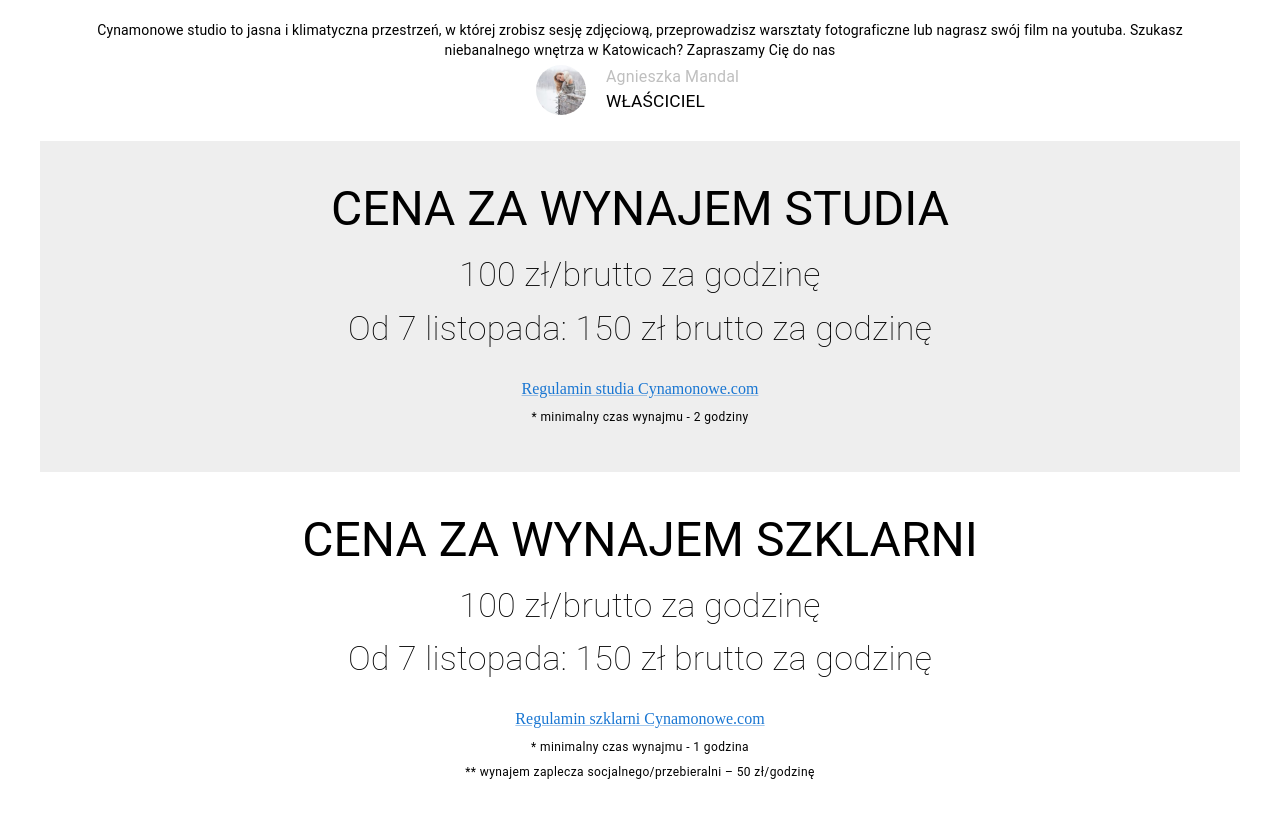
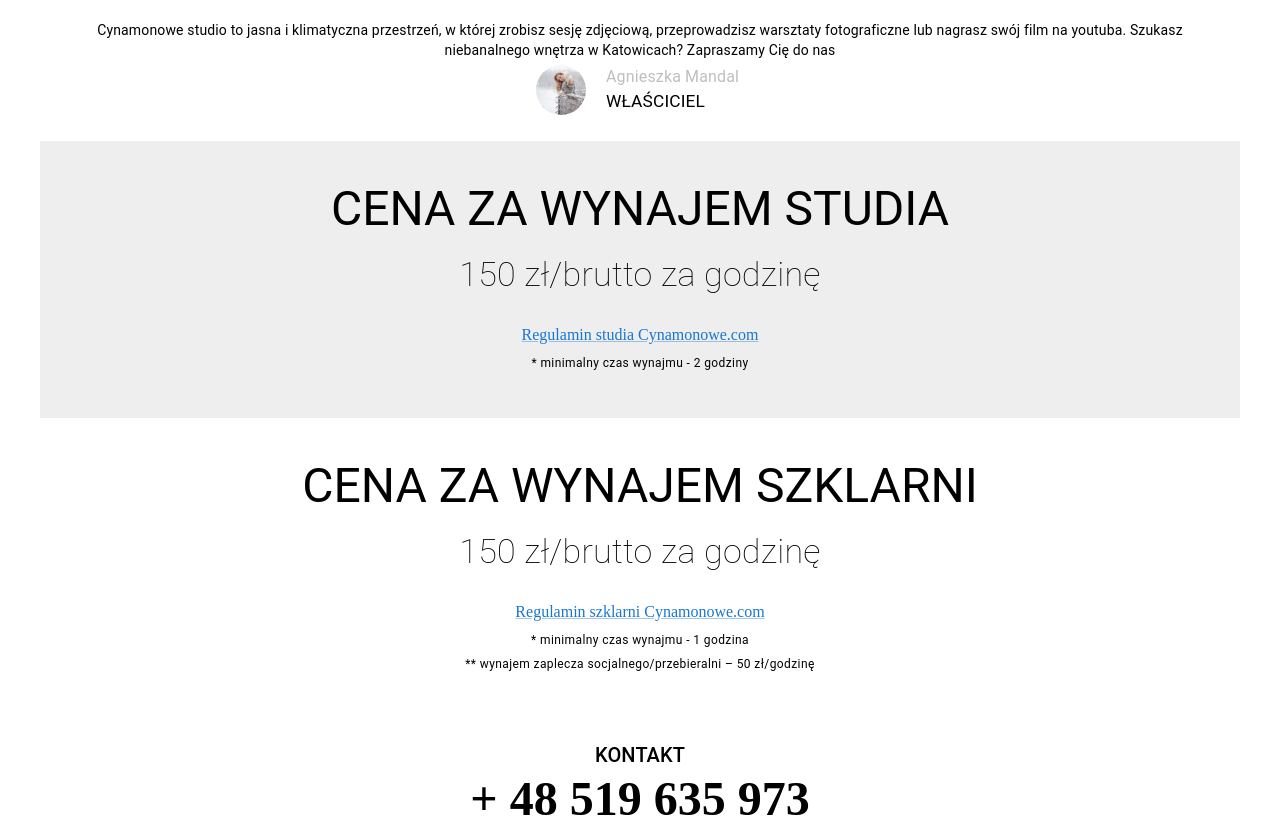
Before and after one commit to wojciechkibitlewski/cynamonowe, a Next.js app: page /kontakt in a window 1280 px wide. Shown: the top 817 px of the page. Built offline with nearby package versions, Linux system fonts and the light colour scheme.

Commit message:
change price

```diff
--- a/components/PriceStudio.js
+++ b/components/PriceStudio.js
@@ -12,11 +12,9 @@
         Cena za wynajem studia
         </Typography>
         <Typography variant="h4" className={styles.price} gutterBottom >
-        100 zł/brutto za godzinę
+        150 zł/brutto za godzinę
         </Typography>
-        <Typography variant="h4" className={styles.price} gutterBottom >
-        Od 7 listopada: 150 zł brutto za godzinę
-        </Typography>
+
         <Box sx={{textAlign: 'center', marginTop:'30px', marginBottom: '10px'}} >
             <Link
             href="./regulamin-studio"
--- a/components/PriceSzklarnia.js
+++ b/components/PriceSzklarnia.js
@@ -12,11 +12,9 @@
             Cena za wynajem szklarni
             </Typography>
             <Typography variant="h4" className={styles.price} gutterBottom >
-            100 zł/brutto za godzinę
+            150 zł/brutto za godzinę
             </Typography>
-            <Typography variant="h4" className={styles.price} gutterBottom >
-            Od 7 listopada: 150 zł brutto za godzinę
-            </Typography>
+
             <Box sx={{textAlign: 'center', marginTop:'30px', marginBottom: '10px'}} >
                 <Link
                 href="./regulamin-szklarnia"
--- a/styles/globals.css
+++ b/styles/globals.css
@@ -25,7 +25,7 @@
   font-weight: 700  !important;
 }
 
-@media (prefers-color-scheme: dark) {
+@media (prefers-color-scheme: light) {
   html {
     color-scheme: light;
   }
```
